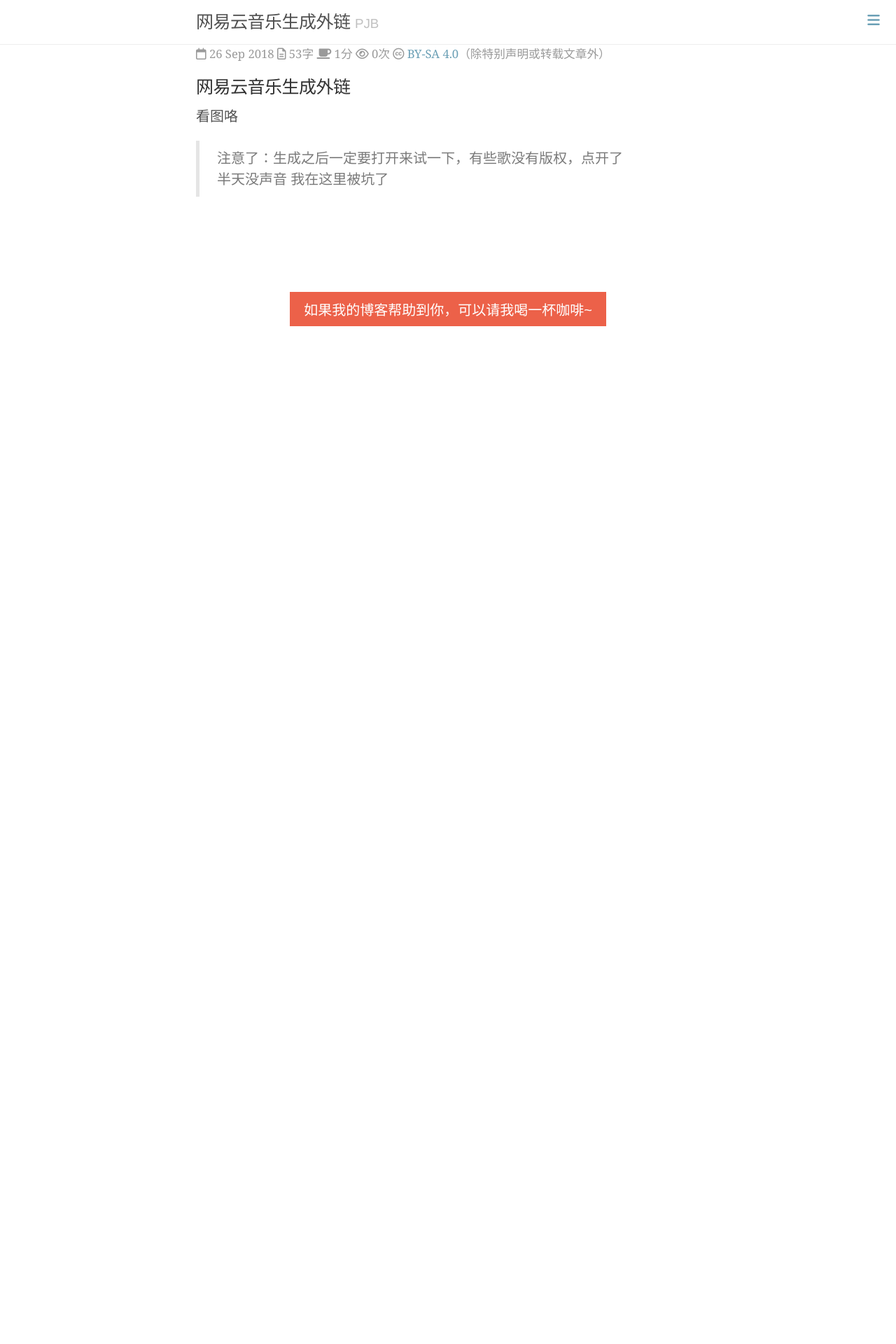
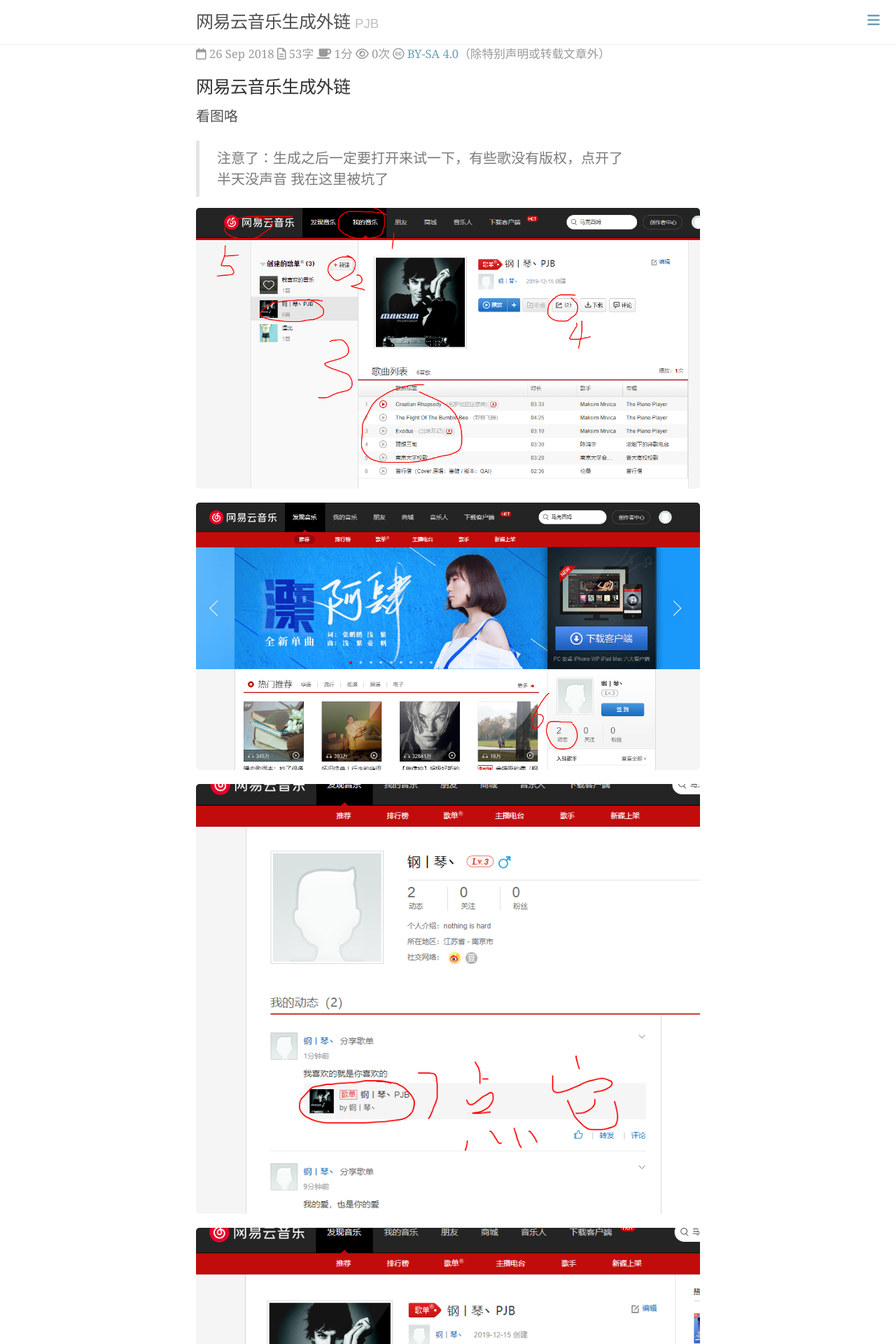
Before and after one commit to Max-PJB/Max-PJB.github.io, a Jekyll site: the page built from _posts/2018-09-26-网易云音乐生成外链.md, in a window 1280 px wide. Shown: the top 1920 px of the page at 70% size. Built offline with Jekyll 4.4.1, drawn with Linux system fonts in a browser that asks for light colours; nearby versions of some CDN libraries; our own code applies the rules of GitHub Pages for plain Markdown files; a script that is not in the unit is left out; comment, search, counter and statistics services are not loaded; before the commit the page ends 900 px from its top, so only the background shows below that.

Commit message:
改了下网站小图标

```diff
--- a/_config.yml
+++ b/_config.yml
@@ -64,13 +64,13 @@ head: # 删改前确定知道自己在做什么
   - key: rel
     value: apple-touch-icon-precomposed
   - key: href
-    value: //www.gravatar.com/avatar/a12c5fff23dde00df79af9aca4e7b6e4?d=wavatar&s=144
+    value: https://i.loli.net/2019/12/15/otIb2YKpNRyQEkB.jpg
 - tag: link # 小图标，同上
   var:
   - key: rel
     value: 'shortcut icon'
   - key: href
-    value: //www.gravatar.com/avatar/a12c5fff23dde00df79af9aca4e7b6e4?d=wavatar&s=32
+    value: https://i.loli.net/2019/12/15/otIb2YKpNRyQEkB.jpg
 - tag: link # 下面是博客的css，有些插件的css是单独在插件里引用的，假如需要自己的css可以仿照去加在后面
   var:
   - key: rel
@@ -155,15 +155,16 @@ sidebar:
     enable: true
     img: https://i.loli.net/2019/12/15/otIb2YKpNRyQEkB.jpg # 头像的地址
     info: <br>pengjb<br>蓦然半生几沉浮<br>辗转不定多变迁<br>不求富贵不求荣<br>但愿银河一点星 # 头像背后的信息
+  # 网易云音乐的外链
   description: '<iframe frameborder="no" border="0" marginwidth="0" marginheight="0" width=100% height=52 src="//music.163.com/outchain/player?type=0&id=3120988475&auto=1&height=32"></iframe>'
   social:
 #  - title: rss # rss
 #    href: /atom.xml
 #    class: 'fa fa-rss fa-fw'
-  - title: 279308279 # qq
-    class: 'fa fa-qq fa-fw'
-  - title: GangQin-Peng # weixin
-    class: 'fa fa-weixin fa-fw'
+#  - title: 279308279 # qq
+#    class: 'fa fa-qq fa-fw'
+#  - title: GangQin-Peng # weixin
+#    class: 'fa fa-weixin fa-fw'
   - title: pengjianbiao@hotmail.com # email
     href: mailto:pengjianbiao@hotmail.com
     class: 'fa fa-envelope fa-fw'
--- a/_posts/2018-09-26-网易云音乐生成外链.md
+++ b/_posts/2018-09-26-网易云音乐生成外链.md
@@ -17,8 +17,8 @@ tags:
 > 注意了：生成之后一定要打开来试一下，有些歌没有版权，点开了半天没声音
 > 我在这里被坑了
 
-![](../public/img/2019-12-15-1.png)
-![](../public/img/2019-12-15-2.png)
-![](../public/img/2019-12-15-3.png)
-![](../public/img/2019-12-15-4.png)
-![](../public/img/2019-12-15-5.png)
+![](/public/img/2019-12-15-1.png)
+![](/public/img/2019-12-15-2.png)
+![](/public/img/2019-12-15-3.png)
+![](/public/img/2019-12-15-4.png)
+![](/public/img/2019-12-15-5.png)
```
